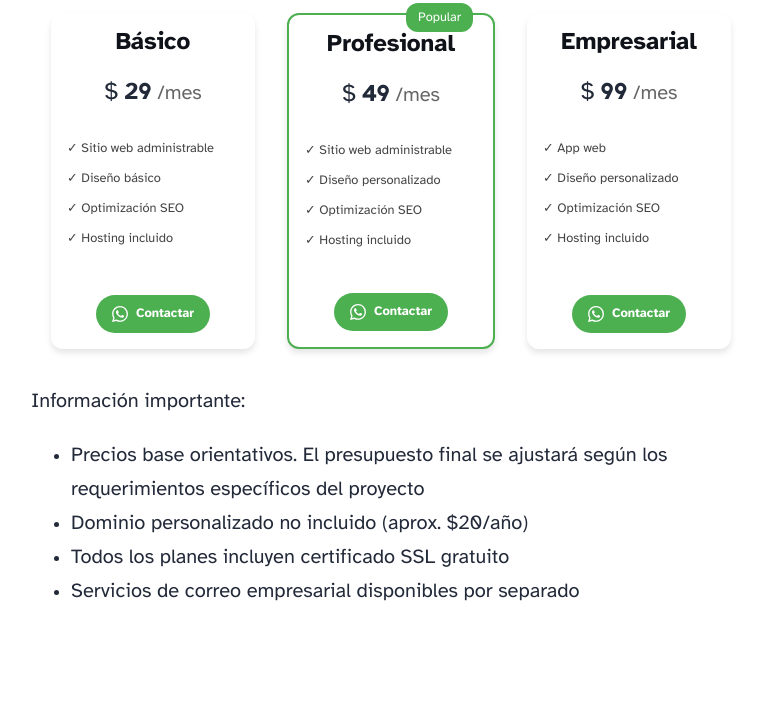
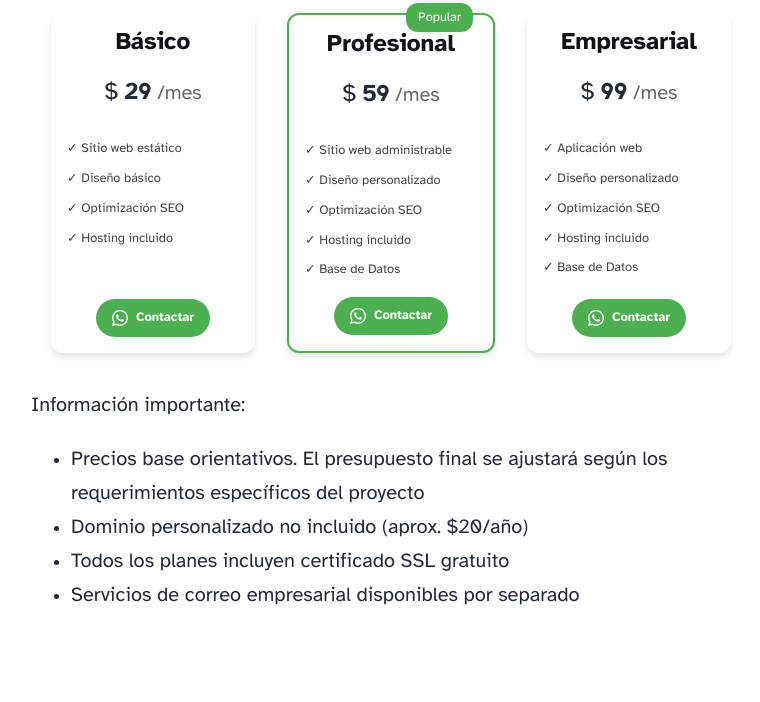
Before and after one commit to stwilberth/wilberth, an Astro site: page / in a window 1280 px wide. Shown: the part 1060-1762 px from the top of the page, without its empty margins (249-1009 px from the left). Built offline with nearby package versions, Linux system fonts and the light colour scheme; Astro itself is replaced by a stand-in of ours.

Commit message:
new pricing

```diff
--- a/src/components/PricingWeb.astro
+++ b/src/components/PricingWeb.astro
@@ -6,7 +6,7 @@ const planes = [
     precio: "29",
     periodo: "/mes",
     caracteristicas: [
-      "Sitio web administrable",
+      "Sitio web estático",
       "Diseño básico",
       "Optimización SEO",
       "Hosting incluido",
@@ -15,13 +15,14 @@ const planes = [
   },
   {
     nombre: "Profesional",
-    precio: "49",
+    precio: "59",
     periodo: "/mes",
     caracteristicas: [
       "Sitio web administrable",
       "Diseño personalizado",
       "Optimización SEO",
       "Hosting incluido",
+      "Base de Datos"
     ],
     destacado: true,
   },
@@ -30,14 +31,16 @@ const planes = [
     precio: "99",
     periodo: "/mes",
     caracteristicas: [
-      "App web",
+      "Aplicación web",
       "Diseño personalizado",
       "Optimización SEO",
       "Hosting incluido",
+      "Base de Datos"
     ],
     destacado: false,
   },
 ];
+
 ---
 
 <section class="pricing">
```
Also changed, not shown: 2 other files.
